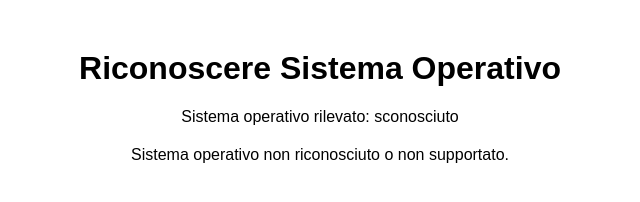
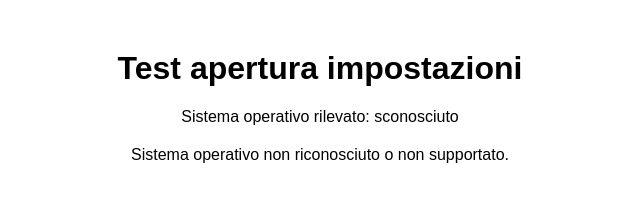
Before and after one commit to thebertozz/thebertozz.github.io, a plain HTML site: page index.html in a window 1280 px wide. Shown: the whole page, without its empty margins (320-960 px from the left). Drawn offline with Linux system fonts and the light colour scheme.

Commit message:
small update

```diff
--- a/index.html
+++ b/index.html
@@ -16,7 +16,7 @@
     </style>
 </head>
 <body>
-    <h1>Riconoscere Sistema Operativo</h1>
+    <h1>Test apertura impostazioni</h1>
     <p id="os-info"></p>
     <button id="settings-button">Apri le impostazioni di sistema</button>
     <div class="instructions" id="instructions"></div>
```
